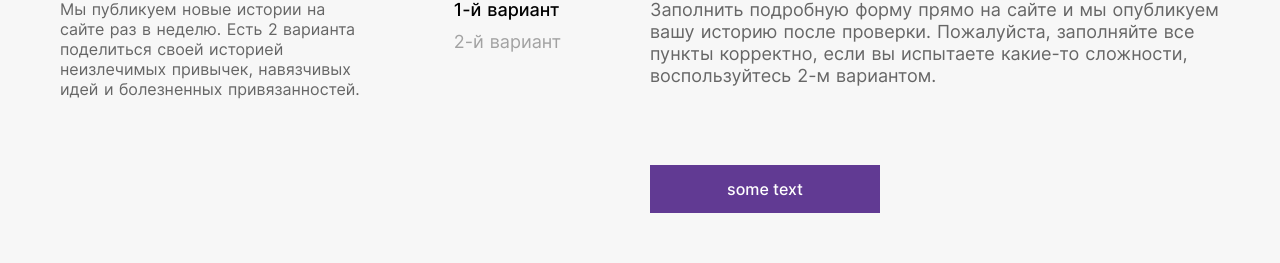
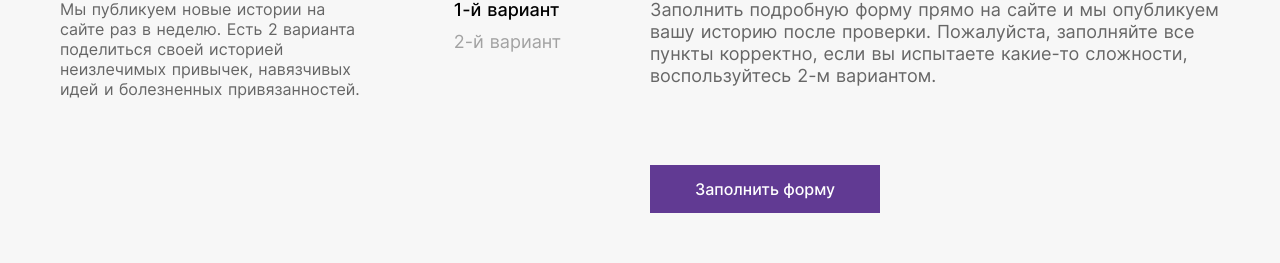
Before and after one commit to Raklechitca-Team/raklechitca, a Nuxt app: page / in a window 1280 px wide. Shown: the part 3470-3733 px from the top of the page. Built offline with nearby package versions, Linux system fonts and the light colour scheme.

Commit message:
main-button added into tellstory

```diff
--- a/components/TellStory.vue
+++ b/components/TellStory.vue
@@ -44,7 +44,18 @@ isActive
             Оставить контакт (почту или номер телефона) и мы свяжемся с вами,
             зададим вопросы, уточним детали вашей истории.
           </p>
-<main-button class="tell-story__button" />
+          <main-button
+            v-if="currentTab == 1"
+            class="tell-story__button"
+            @buttonClick="$emit('buttonClick')"
+            >Заполнить форму</main-button
+          >
+          <main-button
+            v-if="currentTab == 2"
+            class="tell-story__button"
+            @buttonClick="$emit('buttonClick')"
+            >Оставить контакт</main-button
+          >
         </div>
       </div>
     </div>
--- a/pages/index.vue
+++ b/pages/index.vue
@@ -6,7 +6,14 @@
     <app-cardlist :cards="stories" />
     <app-cover-in-site :text="`РАССКАЗЫВАЙТЕ ВАШИ ИСТОРИИ В ИНСТАГРАМ`" />
     <app-insta />
-    <app-tell-story />
+    <app-tell-story @buttonClick="popupHandler" />
+    <app-popup
+      v-if="popupShown"
+      @closeClick="popupHandler"
+      @overlayClick="popupHandler"
+    >
+      <app-quiz />
+    </app-popup>
     <app-statistics />
     <app-cover />
   </div>
@@ -21,6 +28,8 @@ import Statistics from '@/components/Statistics';
 import Cover from '@/components/Cover';
 import CoverInSite from '@/components/CoverInSite';
 import CardList from '@/components/Cardlist/CardList';
+import Popup from '@/components/Popup';
+import Quiz from '@/components/Quiz';
 export default {
   name: 'index',
   components: {
@@ -32,13 +41,22 @@ export default {
     'app-tell-story': TellStory,
     'app-statistics': Statistics,
     'app-cover': Cover,
+    'app-popup': Popup,
+    'app-quiz': Quiz,
   },
   data() {
-    return {};
+    return {
+      popupShown: false,
+    };
   },
   computed: {
     stories() {
       return this.$store.getters['stories/stories'];
+    },
+  },
+  methods: {
+    popupHandler() {
+      this.popupShown = !this.popupShown;
     },
   },
 };
```
Lines whose indentation alone changed are shown as unchanged.
